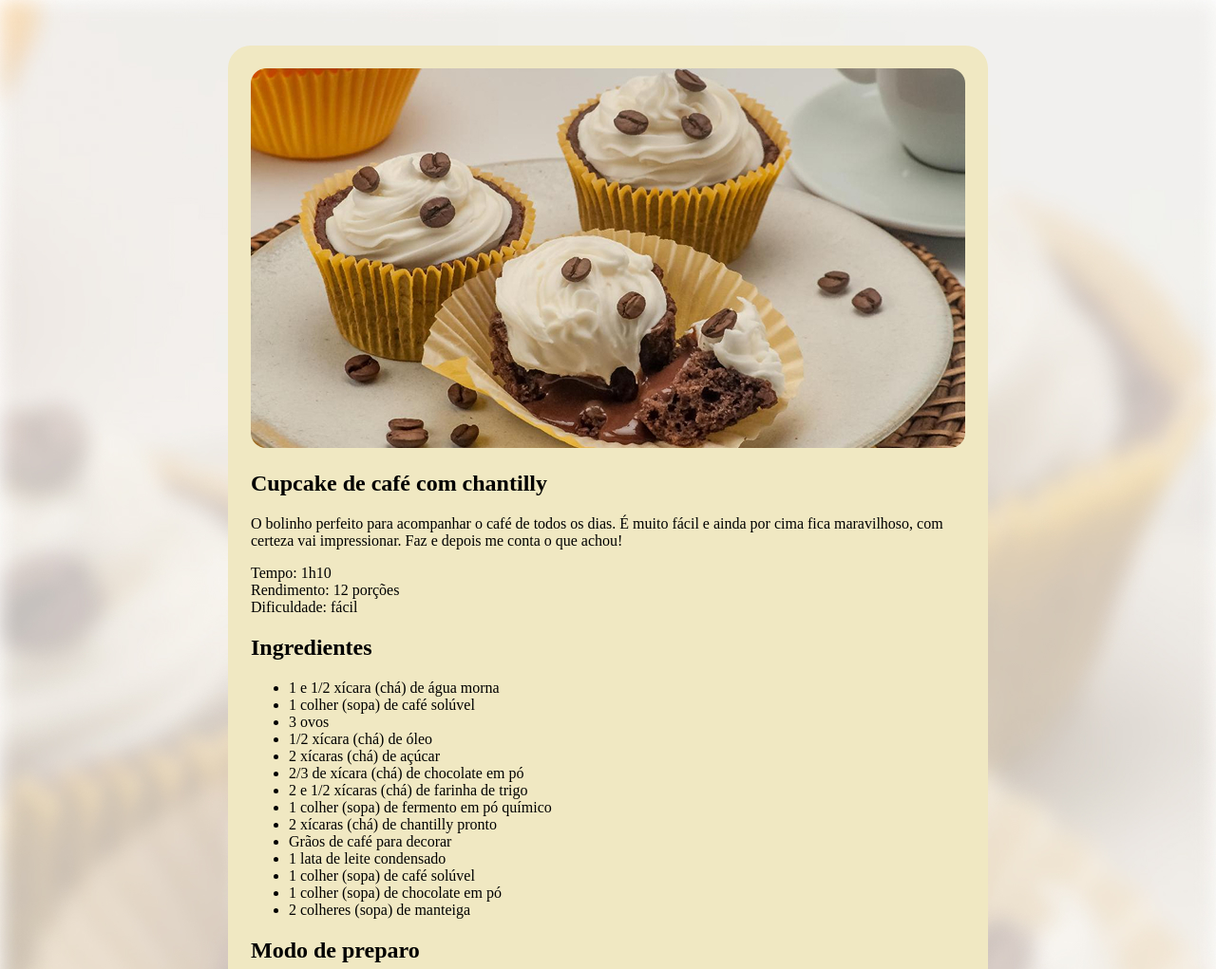
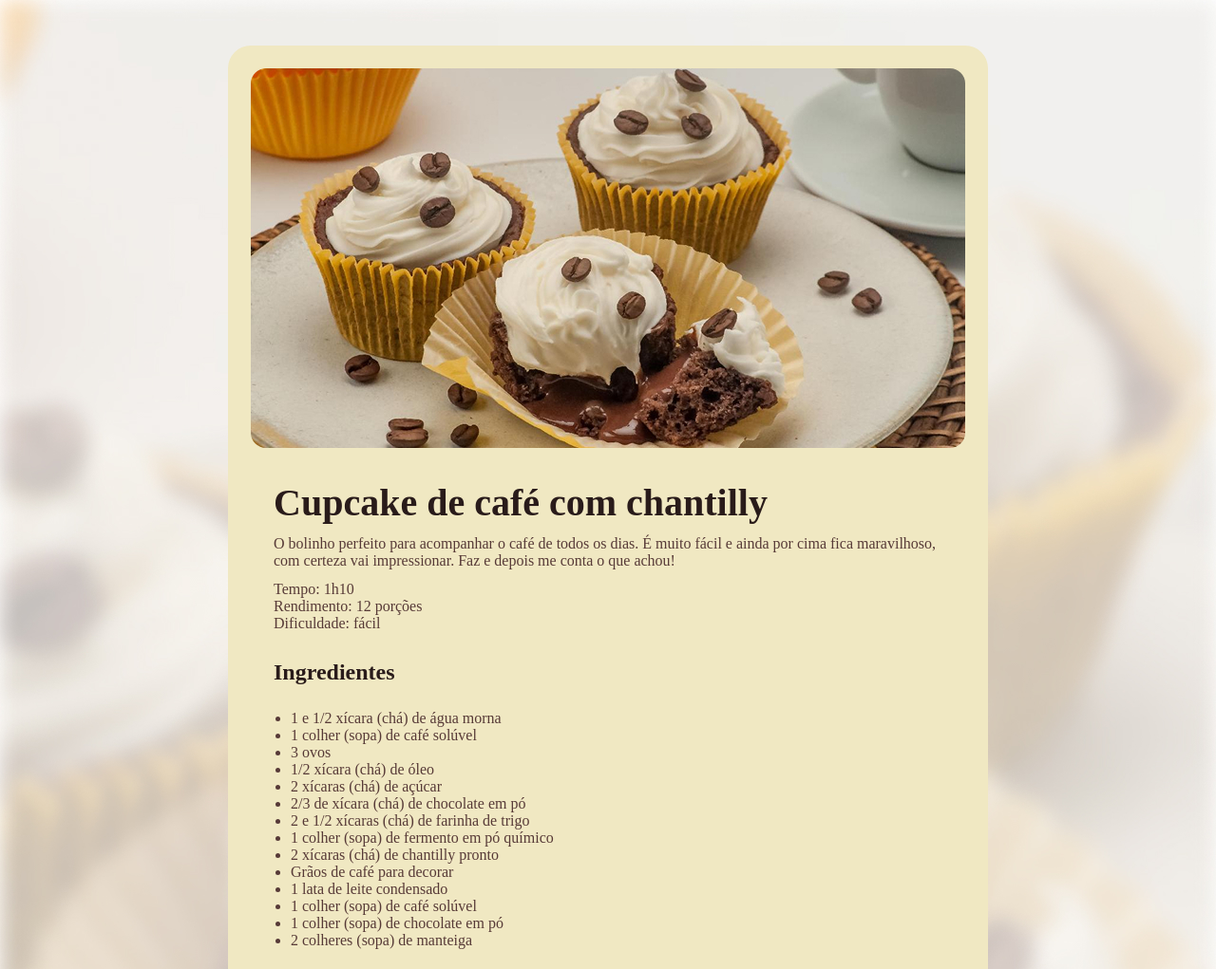
Before and after one commit to tamaracris/projeto-pagina-de-receita, a plain HTML site: page index.html in a window 1280 px wide. Shown: the top 1021 px of the page at 95% size. Drawn offline with Linux system fonts and the light colour scheme.

Commit message:
organzando espaços

```diff
--- a/index.html
+++ b/index.html
@@ -1,10 +1,17 @@
 <!DOCTYPE html>
 <html lang="pt-br">
 <head>
+
+    <link rel="preconnect" href="https://fonts.googleapis.com">
+    <link rel="preconnect" href="https://fonts.gstatic.com" crossorigin>
+
+
     <meta charset="UTF-8">
     <meta name="viewport" content="width=device-width, initial-scale=1.0">
     <title>Página de Receita</title>
     <link rel="stylesheet" href="style.css">
+
+
 </head>
 <body>
 
--- a/style.css
+++ b/style.css
@@ -1,3 +1,13 @@
+* {
+    margin: 0;
+    padding: 0;
+}
+
+:root {
+    font-family: "Alice", serif;
+    color: #573A37;
+}
+
 body {
     background-image: url(assets/bg-image.jpg);
     background-size: cover;
@@ -16,3 +26,36 @@ body {
 img {
     border-radius: 16px;
 }
+
+main {
+    padding: 24px;
+}
+
+section + section {
+    margin-top: 24px;
+}
+
+#about p+p {
+
+    margin-top: 12px;
+}
+
+h1 {
+    line-height: 140%;
+    font-size: 40px;
+    margin-bottom: 4px;
+}
+
+h2 {
+    font-size: 24px;
+}
+
+h1, h2 {
+    color: #291B1A;
+    margin-bottom: 4px;
+    line-height: 150%;
+}
+
+ul {
+    padding: 18px;
+}
```
